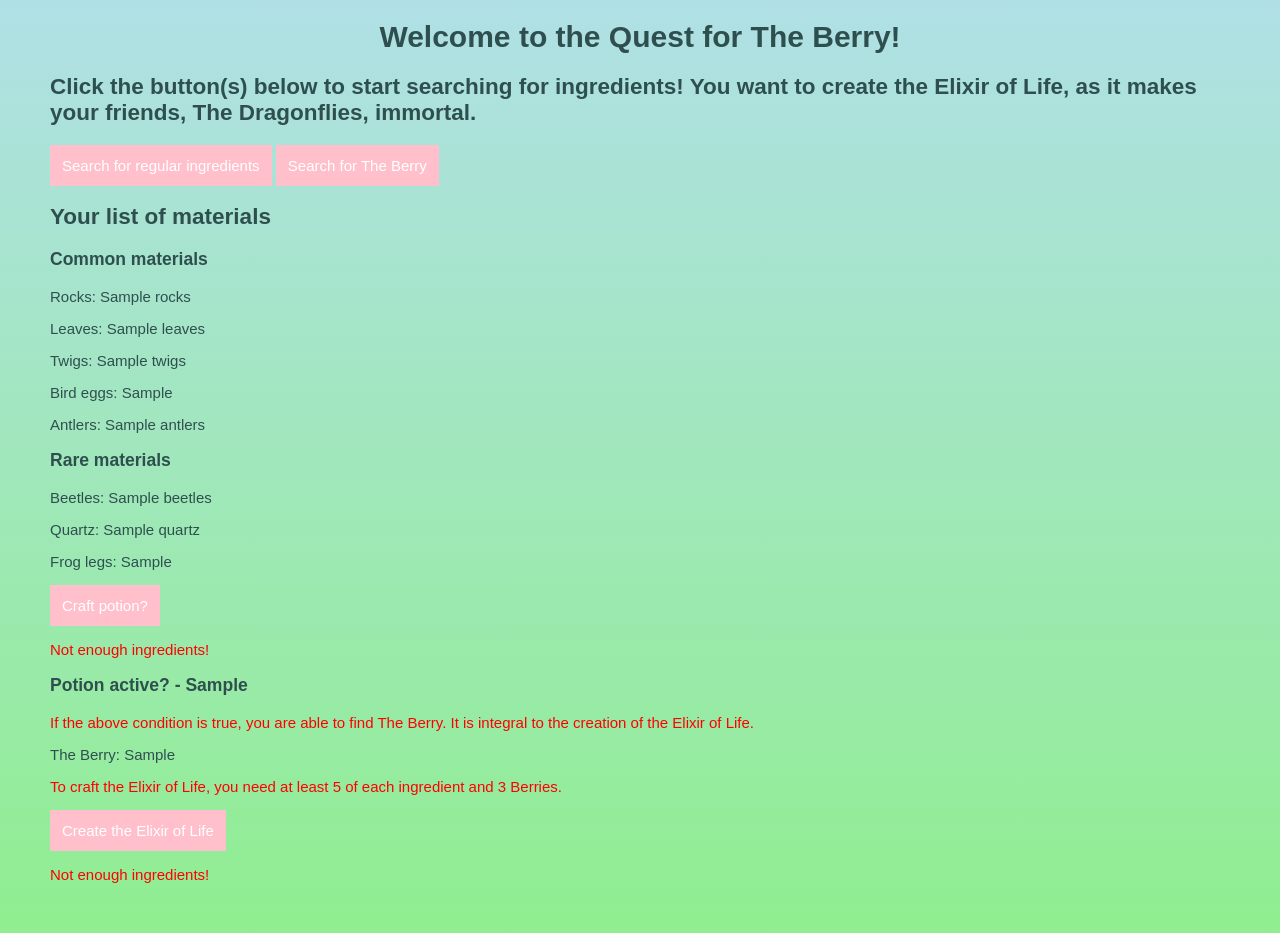
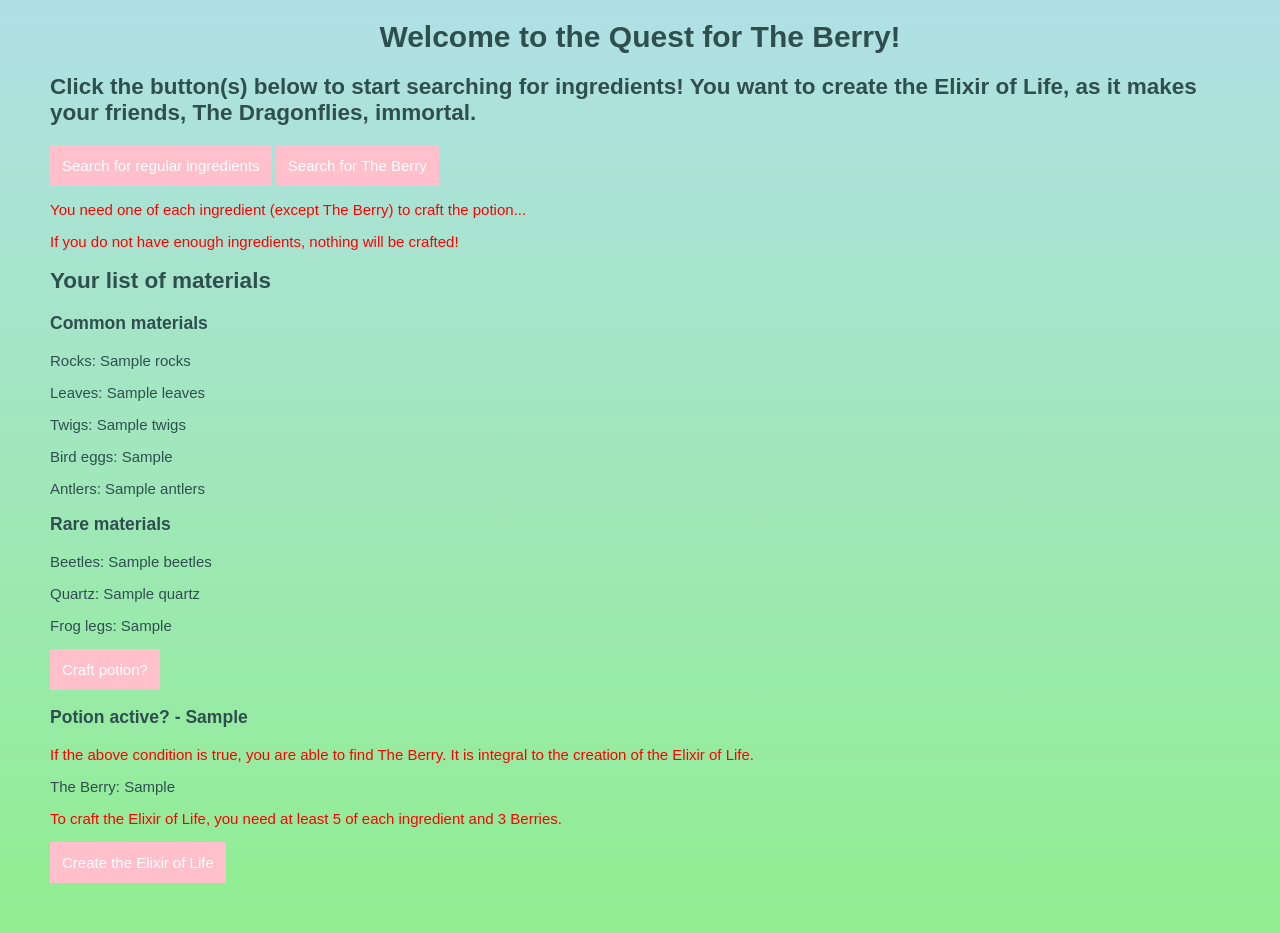
Before and after one commit to MysticBerry7/the-quest-for-the-berry, a Django app: template myapp/templates/unicorn/search-for-materials.html in a window 1280 px wide. Run offline with Django 5.2, Linux system fonts and the light colour scheme; the template is opened without the code that fills it: most values are stand-ins (such as "Sample title", 1, 10 or a date in 2020).

Commit message:
final css touches

```diff
--- a/myapp/templates/unicorn/search-for-materials.html
+++ b/myapp/templates/unicorn/search-for-materials.html
@@ -33,6 +33,10 @@
     <button unicorn:click="search">Search for regular ingredients</button>
     <button unicorn:click="include_berry">Search for The Berry</button>
 
+
+    <p style="color:red">You need one of each ingredient (except The Berry) to craft the potion...</p>
+    <p style="color:red">If you do not have enough ingredients, nothing will be crafted!</p>
+
     <h2>Your list of materials</h2>
 
     <h3>Common materials</h3>
@@ -48,9 +52,6 @@
     <p>Frog legs: {{ frog_legs }}</p>
 
     <button unicorn:click="craft_potion">Craft potion?</button>
-    {% if not enough_ing_for_potion %}
-    <p style="color:red">Not enough ingredients!</p>
-    {% endif %}
 
     <h3>Potion active? - {{ potion_crafted }}</h3>
     <p style="color:red">If the above condition is true, you are able to find The Berry. It is integral to the creation of the Elixir of Life.</p>
@@ -60,10 +61,6 @@
 
     <button unicorn:click="craft_elixir">Create the Elixir of Life</button>
 
-    {% if not enough_ing_for_elixir %}
-    <p style="color:red">Not enough ingredients!</p>
-    {% endif %}
-
     {% if elixir_crafted %}
     <p>You win!</p>
     {% endif %}
```
Also changed, not shown: myapp/components/search_for_materials.py (+2 -10 lines).
